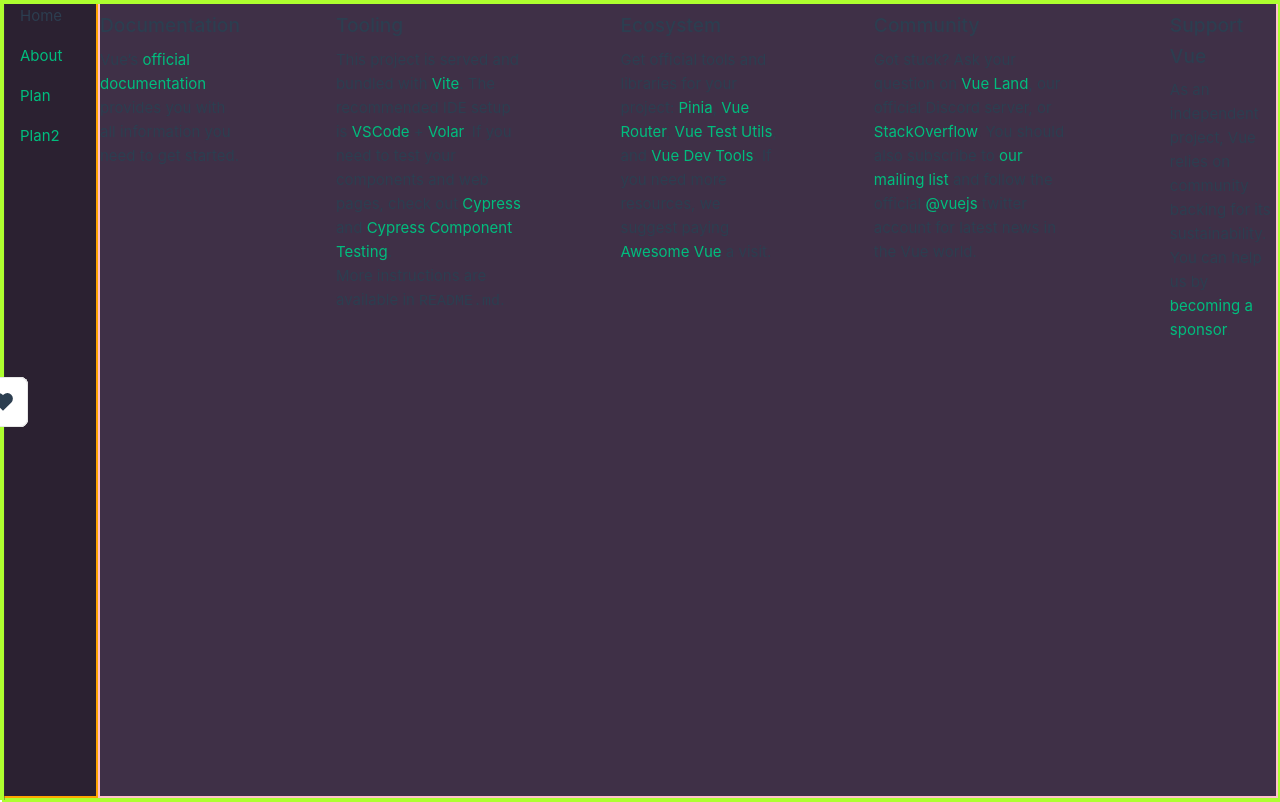
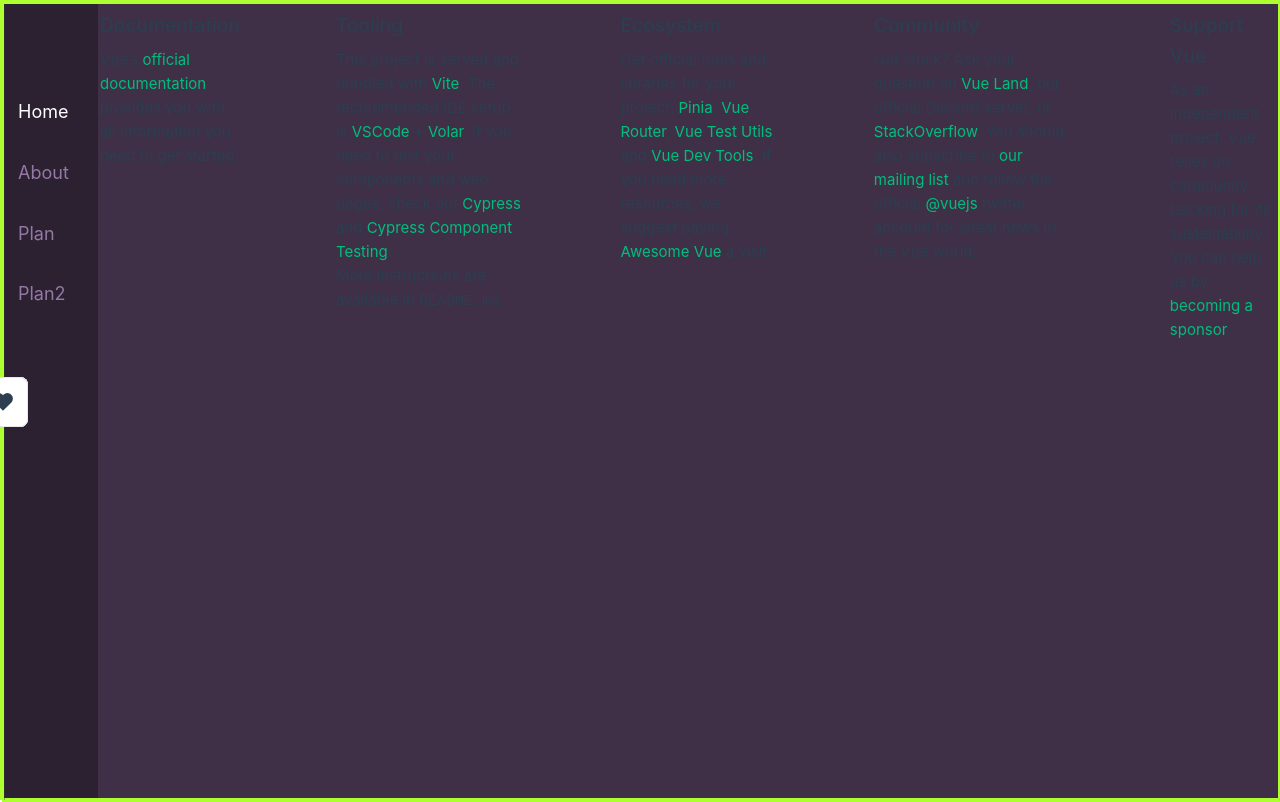
Before and after one commit to thabotr/planner, a Vue app: page / in a window 1280 px wide. Built offline with nearby package versions, Linux system fonts and the light colour scheme; what v-calendar would draw is missing.

Commit message:
design style to nav

```diff
--- a/src/App.vue
+++ b/src/App.vue
@@ -33,9 +33,6 @@
 }
 
 nav {
-  box-sizing: border-box;
-  /* for inner border */
-  border: 2px solid orange;
   width: 6rem;
   height: 100%;
   background-color: var(--color-primary);
@@ -45,19 +42,22 @@
 #links {
   flex-direction: column;
   display: flex;
-  gap: 1rem;
+  gap: 2rem;
 }
 
 #content {
-  border: 2px solid pink;
-  box-sizing: border-box;
-  /* for inner border */
   flex: 1;
   background-color: var(--color-bg);
 }
 
 .mobile-only {
   display: none;
+}
+
+@media (min-width: 1024px) {
+  nav {
+    padding-block: 6rem;
+  }
 }
 
 /* --tablet-width: 1024px; */
@@ -69,6 +69,7 @@
   nav {
     height: 6rem;
     width: 100%;
+    align-items: center;
   }
 
   nav,
@@ -93,7 +94,11 @@
 }
 
 nav a.router-link-exact-active {
-  color: var(--color-text);
+  color: var(--color-highlight);
+}
+
+nav a:hover {
+  background-color: var(--color-bg);
 }
 
 nav a.router-link-exact-active:hover {
@@ -103,6 +108,8 @@
 nav a {
   display: inline-block;
   padding: 0 1rem;
+  color: var(--color-secondary);
+  font-size: large;
 }
 
 nav a:first-of-type {
--- a/src/assets/base.css
+++ b/src/assets/base.css
@@ -24,6 +24,7 @@
   --bg-dark: #3F3047;
   --secondary-dark: #9578A5;
   --accent-dark: #A991B6;
+  --highlight-dark: white;
 
   --brain-purple: purple;
   --timer-red: red;
@@ -52,6 +53,7 @@
   --color-bg: var(--bg-dark);
   --color-secondary: var(--secondary-dark);
   --color-accent: var(--accent-dark);
+  --color-highlight: var(--highlight-dark);
 
   overflow: hidden;
 }
@@ -89,3 +91,15 @@
   -webkit-font-smoothing: antialiased;
   -moz-osx-font-smoothing: grayscale;
 }
+
+.hlt-1 {
+  border: 2px solid orange;
+  box-sizing: border-box;
+  /* for inner border */
+}
+
+.htl-2 {
+  border: 2px solid pink;
+  box-sizing: border-box;
+  /* for inner border */
+}
```
